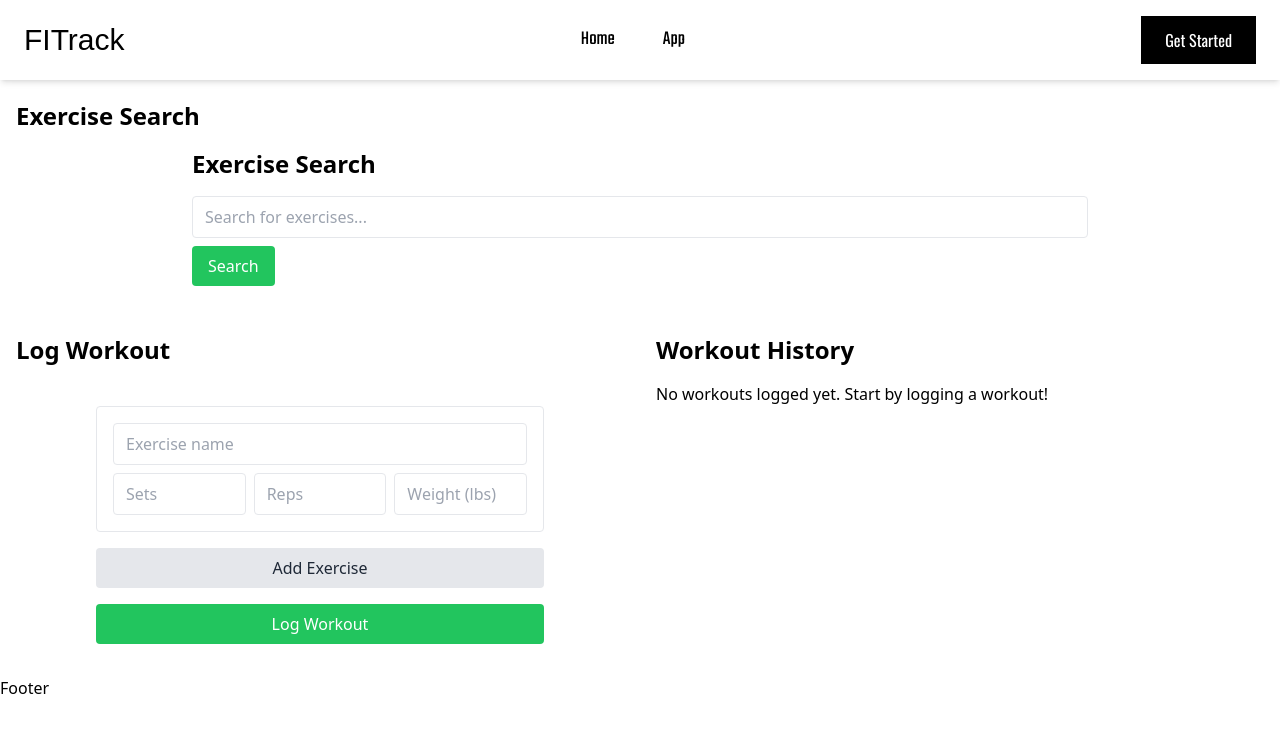
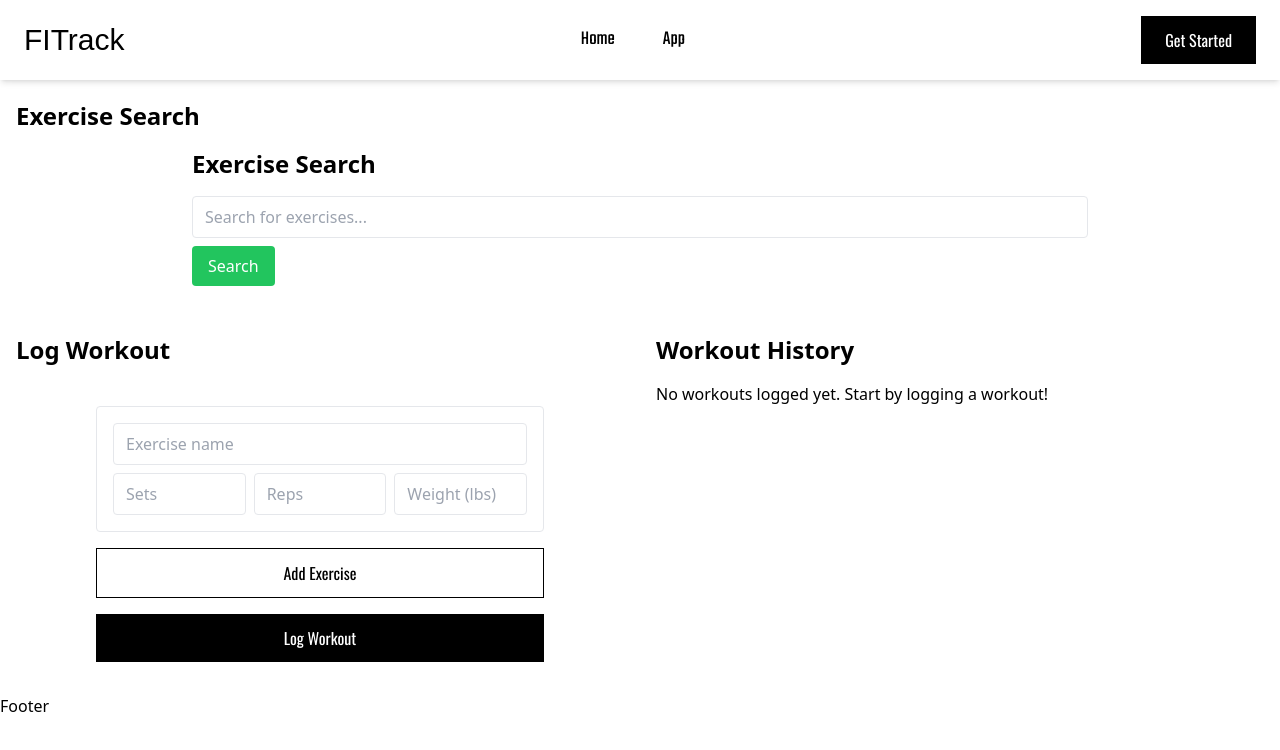
Before and after one commit to suhe1l/project-capstone, a React (Vite) app: page /app in a window 1280 px wide. Shown: the top 750 px of the page. Built offline with nearby package versions, Linux system fonts and the light colour scheme; a web font is replaced by a local one.

Commit message:
feat:add button styles to workout log

```diff
--- a/src/components/WorkoutLog.jsx
+++ b/src/components/WorkoutLog.jsx
@@ -53,14 +53,14 @@ const WorkoutLog = () => {
                   <button
                     type="button"
                     onClick={() => push({ name: '', sets: '', reps: '', weight: '' })}
-                    className="w-full bg-gray-200 text-gray-800 py-2 rounded hover:bg-gray-300"
+                    className="btn-normal w-full"
                   >
                     Add Exercise
                   </button>
                 </>
               )}
             </FieldArray>
-            <button type="submit" className="w-full bg-green-500 text-white py-2 rounded hover:bg-green-600">
+            <button type="submit" className="btn-black w-full">
               Log Workout
             </button>
           </Form>
```
